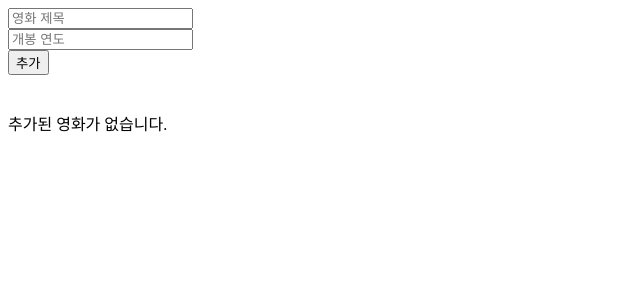
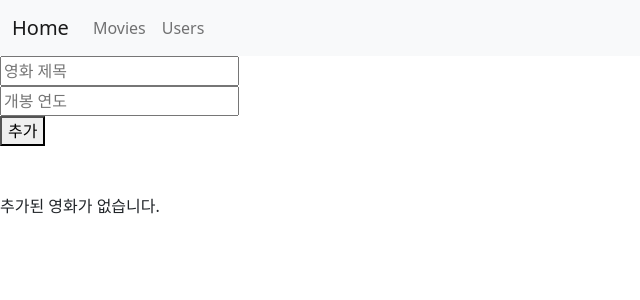
Before and after one commit to ejImDev/React_study, a React (Create React App) app in the folder study/: page / in a window 1280 px wide. Shown: the top 300 px of the page, without its empty margins (0-640 px from the left). Built offline with nearby package versions, Linux system fonts and the light colour scheme.

Commit message:
부트스트랩 상단메뉴 추가 (router-dom 설치)

```diff
--- a/study/package.json
+++ b/study/package.json
@@ -8,6 +8,7 @@
     "@testing-library/user-event": "^13.5.0",
     "react": "^18.2.0",
     "react-dom": "^18.2.0",
+    "react-router-dom": "^6.14.2",
     "react-scripts": "5.0.1",
     "web-vitals": "^2.1.4"
   },
--- a/study/public/index.html
+++ b/study/public/index.html
@@ -3,6 +3,7 @@
   <head>
     <meta charset="utf-8" />
     <link rel="icon" href="%PUBLIC_URL%/favicon.ico" />
+    <link rel="stylesheet" href="https://cdn.jsdelivr.net/npm/bootstrap@5.2.3/dist/css/bootstrap.min.css" integrity="sha384-rbsA2VBKQhggwzxH7pPCaAqO46MgnOM80zW1RWuH61DGLwZJEdK2Kadq2F9CUG65" crossorigin="anonymous">
     <meta name="viewport" content="width=device-width, initial-scale=1" />
     <meta name="theme-color" content="#000000" />
     <meta
--- a/study/src/App.js
+++ b/study/src/App.js
@@ -2,6 +2,7 @@ import React, { useState } from "react";
 import Movie from "./components/Movie";
 import MovieForm from "./components/MovieForm";
 import movie from "./components/Movie";
+import Navbar from "./components/Navbar";
 
 function App() {
     const [movies, setMovies] = useState([]);
@@ -32,6 +33,7 @@ function App() {
 
     return (
     <div className="App">
+        <Navbar />
         <MovieForm addMovie={addMovie} />
         <br />
         <br />
--- /dev/null
+++ b/study/src/components/Navbar.js
@@ -0,0 +1,27 @@
+import React from 'react';
+
+const Navbar = () => {
+    return (
+        <nav className="navbar navbar-expand-lg bg-light">
+            <div className="container-fluid">
+                <a className="navbar-brand" href="#">Home</a>
+                <button className="navbar-toggler" type="button" data-bs-toggle="collapse" data-bs-target="#navbarNav"
+                        aria-controls="navbarNav" aria-expanded="false" aria-label="Toggle navigation">
+                    <span className="navbar-toggler-icon"></span>
+                </button>
+                <div className="collapse navbar-collapse" id="navbarNav">
+                    <ul className="navbar-nav">
+                        <li className="nav-item active">
+                            <a className="nav-link" href="#">Movies</a>
+                        </li>
+                        <li className="nav-item">
+                            <a className="nav-link" href="#">Users</a>
+                        </li>
+                    </ul>
+                </div>
+            </div>
+        </nav>
+    );
+};
+
+export default Navbar;
```
